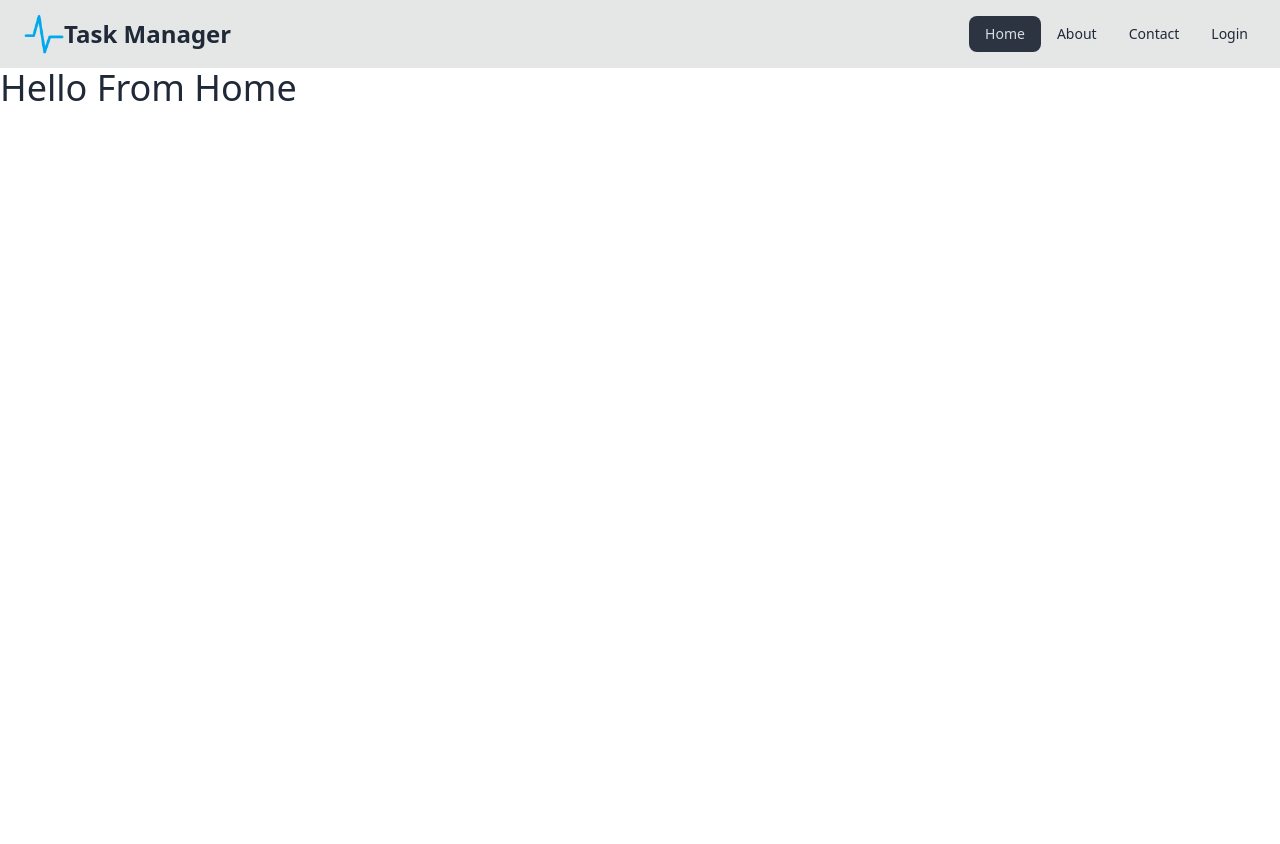
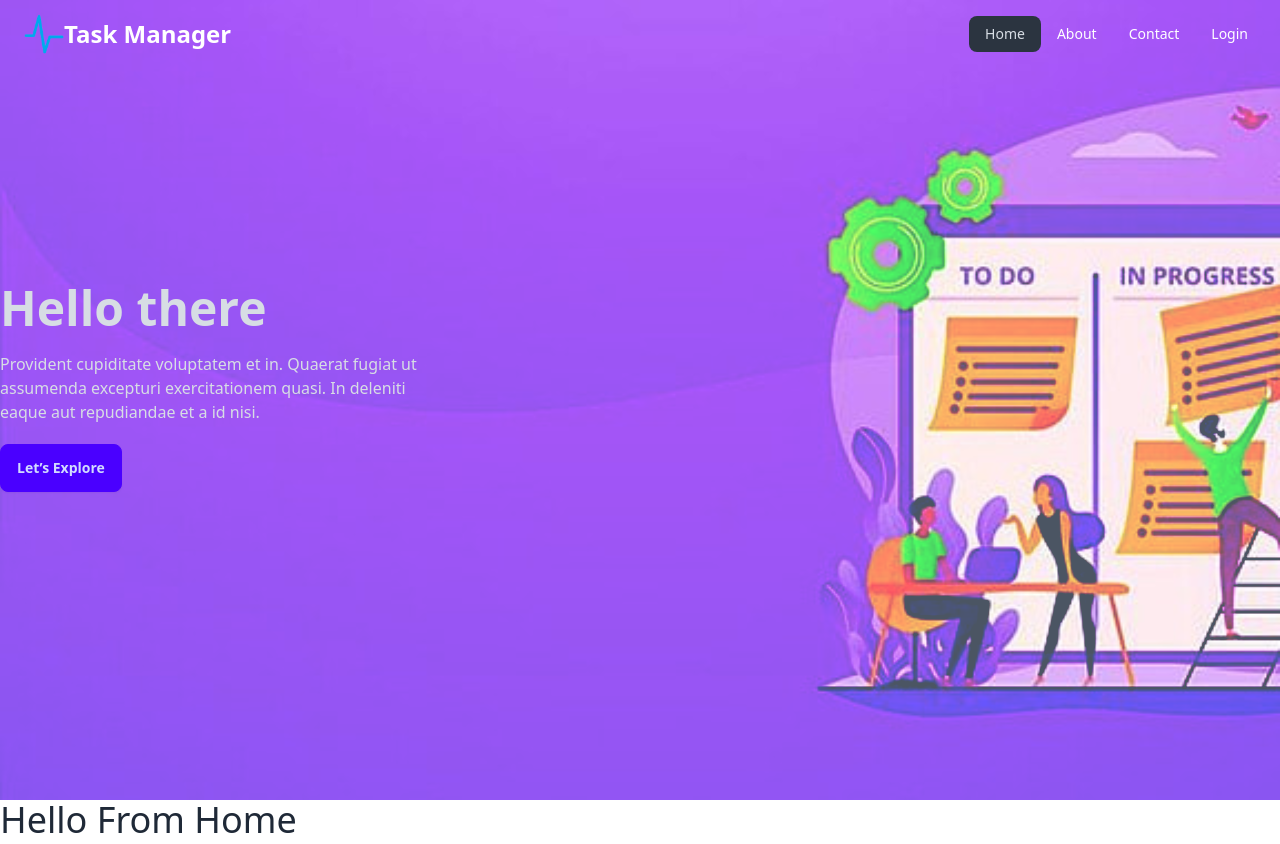
Before and after one commit to proazad/task-manager, a React (Vite) app: page / in a window 1280 px wide. Before the commit the page ends 800 px from the top, so only its background shows below. Built offline with nearby package versions, Linux system fonts and the light colour scheme.

Commit message:
Add Simple Banner

```diff
--- /dev/null
+++ b/src/Page/Login.jsx
@@ -0,0 +1,9 @@
+const Login = () => {
+    return (
+        <div>
+            <h1 className="text-4xl">This is Login Page</h1>
+        </div>
+    );
+};
+
+export default Login;
--- /dev/null
+++ b/src/Page/Registration.jsx
@@ -0,0 +1,10 @@
+
+const Registration = () => {
+    return (
+        <div>
+            <h2 className="text-4xl">This is Registration Page</h2>
+        </div>
+    );
+};
+
+export default Registration;
--- a/src/components/Banner.jsx
+++ b/src/components/Banner.jsx
@@ -1,9 +1,23 @@
+import { Link } from "react-router-dom";
+
 const Banner = () => {
-    return (
-        <div>
-
+  return (
+    <div className="container mx-auto">
+      <div className="h-[80vh] flex items-center text-neutral-content mx-2 md:mx-0">
+        <div className="max-w-md">
+          <h1 className="mb-5 text-5xl font-bold">Hello there</h1>
+          <p className="mb-5">
+            Provident cupiditate voluptatem et in. Quaerat fugiat ut assumenda
+            excepturi exercitationem quasi. In deleniti eaque aut repudiandae et
+            a id nisi.
+          </p>
+          <Link to={"/login"}>
+            <button className="btn btn-primary">Let’s Explore</button>
+          </Link>
         </div>
-    );
+      </div>
+    </div>
+  );
 };
 
 export default Banner;
--- /dev/null
+++ b/src/components/Header.jsx
@@ -0,0 +1,21 @@
+import banner from "../assets/banner.jpg";
+import Banner from "./Banner";
+import Navbar from "./Navbar";
+const Header = () => {
+  const myImageStyle = {
+    backgroundImage: `url(${banner})`,
+    backgroundSize: "cover",
+    backgroundPosition: "left-top",
+  };
+  return (
+    <header
+      className="min-h-screen bg-gray-600 bg-blend-lighten "
+      style={myImageStyle}
+    >
+      <Navbar />
+      <Banner />
+    </header>
+  );
+};
+
+export default Header;
--- a/src/components/Logo.jsx
+++ b/src/components/Logo.jsx
@@ -4,7 +4,7 @@ const Logo = () => {
   return (
     <Link to={"/"} className="flex items-center">
       <img src={logo} width={40} draggable="false" />
-      <span className="text-2xl font-bold">Task Manager</span>
+      <span className="text-2xl font-bold text-white">Task Manager</span>
     </Link>
   );
 };
--- a/src/components/Navbar.jsx
+++ b/src/components/Navbar.jsx
@@ -3,7 +3,7 @@ import Navlinks from "./Navlinks";
 
 const Navbar = () => {
     return (
-        <div className="w-full navbar bg-base-300">
+        <nav className="w-full navbar sticky top-0">
           <div className="flex-none lg:hidden">
             <label
               htmlFor="my-drawer-3"
@@ -33,7 +33,7 @@ const Navbar = () => {
               <Navlinks />
             </ul>
           </div>
-        </div>
+        </nav>
     );
 };
 
--- a/src/components/Navlinks.jsx
+++ b/src/components/Navlinks.jsx
@@ -4,16 +4,16 @@ const Navlinks = () => {
   return (
     <>
       <li>
-        <NavLink to={"/"}>Home</NavLink>
+        <NavLink to={"/"} className={"text-white"}>Home</NavLink>
       </li>
       <li>
-        <NavLink to={"/about"}>About</NavLink>
+        <NavLink to={"/about"} className={"text-white"}>About</NavLink>
       </li>
       <li>
-        <NavLink to={"/contact"}>Contact</NavLink>
+        <NavLink to={"/contact"} className={"text-white"}>Contact</NavLink>
       </li>
       <li>
-        <NavLink to={"/login"}>Login</NavLink>
+        <NavLink to={"/login"} className={"text-white"}>Login</NavLink>
       </li>
     </>
   );
--- a/src/layout/Layout.jsx
+++ b/src/layout/Layout.jsx
@@ -1,12 +1,12 @@
 import { Outlet } from "react-router-dom";
-import Navbar from "../components/Navbar";
 import Navlinks from "../components/Navlinks";
+import Header from "../components/Header";
 const Layout = () => {
   return (
     <div className="drawer">
       <input id="my-drawer-3" type="checkbox" className="drawer-toggle" />
       <div className="drawer-content flex flex-col">
-        <Navbar />
+        <Header />
         <Outlet />
       </div>
       <div className="drawer-side">
@@ -15,7 +15,7 @@ const Layout = () => {
           aria-label="close sidebar"
           className="drawer-overlay"
         ></label>
-        <ul className="menu p-4 w-80 min-h-full bg-base-200">
+        <ul className="menu p-4 w-80 min-h-full bg-violet-950">
           {/* Sidebar content here */}
           <Navlinks />
         </ul>
```
Also changed, not shown: src/Router/Router.jsx (+15 -1 lines), src/assets/banner.jpg (added).
